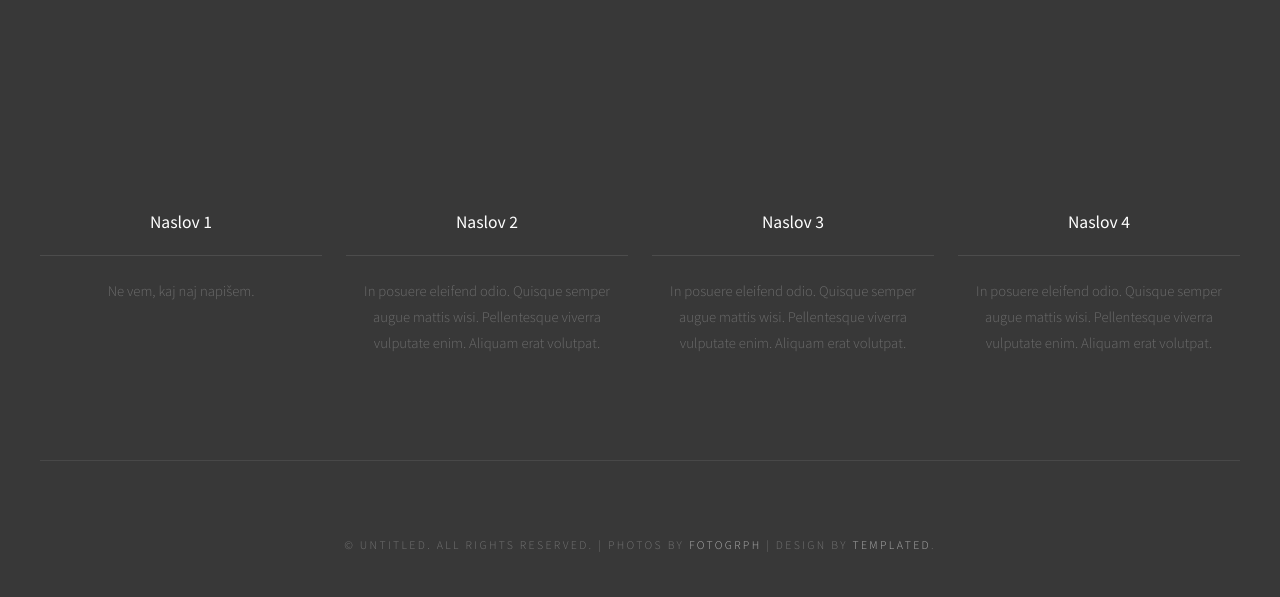
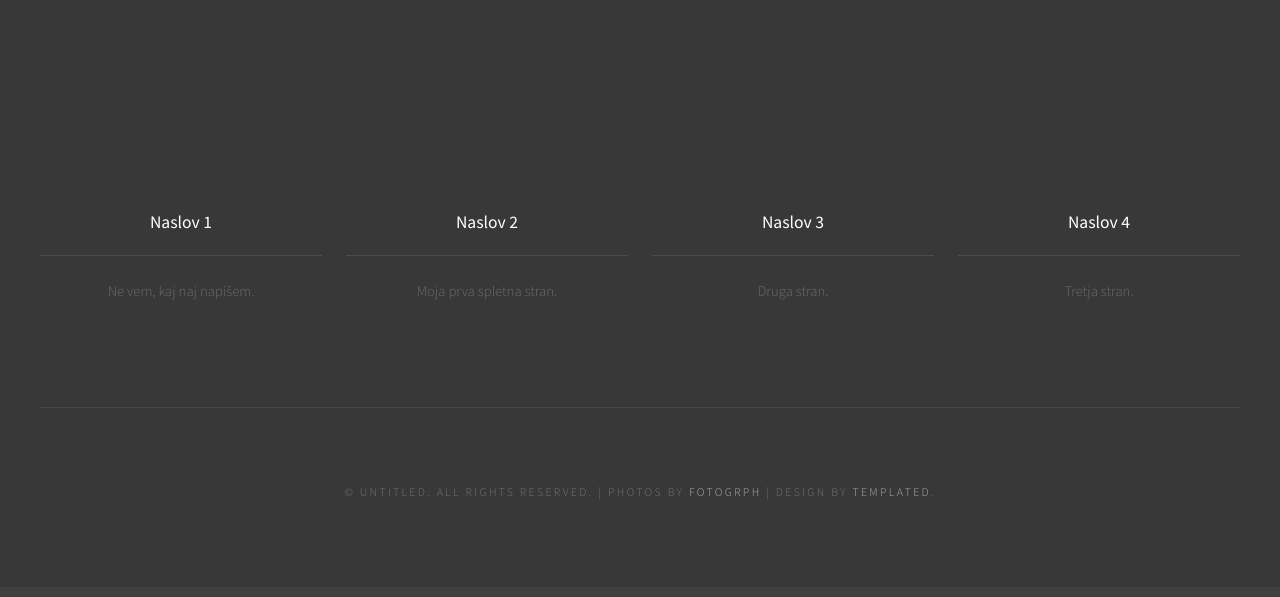
Before and after one commit to tinatl/mojakulspletnastran, a Django app: template blog/templates/index.html in a window 1280 px wide. Shown: the part 600-1197 px from the top of the page. After the commit the page ends 1099 px from the top, so only its background shows below. Run offline with Django 3.2, Linux system fonts and the light colour scheme; the template is opened without the code that fills it, so the values that code supplies are empty.

Commit message:
spremenila besedilo

```diff
--- a/blog/templates/index.html
+++ b/blog/templates/index.html
@@ -15,19 +15,19 @@
         <div class="title">
           <h2>Naslov 2</h2>
         </div>
-        <p>In posuere eleifend odio. Quisque semper augue mattis wisi. Pellentesque viverra vulputate enim. Aliquam erat volutpat.</p>
+        <p>Moja prva spletna stran.</p>
       </div>
       <div class="column3"> <span class="icon icon-unlock"></span>
         <div class="title">
           <h2>Naslov 3</h2>
         </div>
-        <p>In posuere eleifend odio. Quisque semper augue mattis wisi. Pellentesque viverra vulputate enim. Aliquam erat volutpat.</p>
+        <p>Druga stran.</p>
       </div>
       <div class="column4"> <span class="icon icon-wrench"></span>
         <div class="title">
           <h2>Naslov 4</h2>
         </div>
-        <p>In posuere eleifend odio. Quisque semper augue mattis wisi. Pellentesque viverra vulputate enim. Aliquam erat volutpat.</p>
+        <p>Tretja stran.</p>
       </div>
      </div>
 
```
